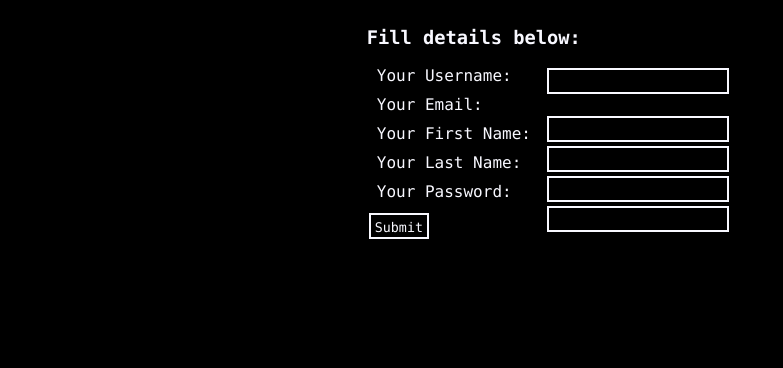
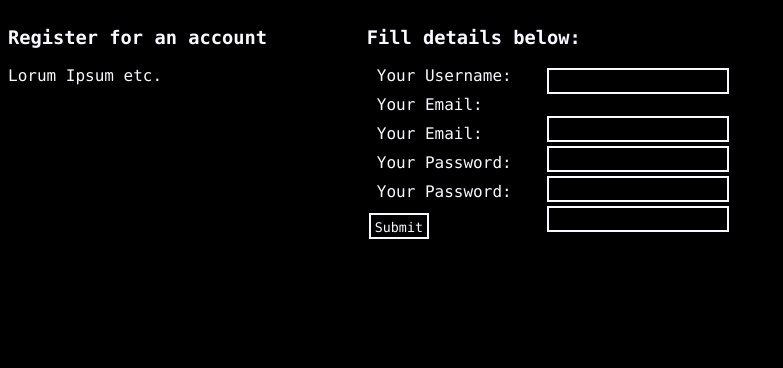
Before and after one commit to Grubbytoes/webapps2024, a Django app: page /register/ in a window 1280 px wide. Shown: the part 140-508 px from the top of the page, without its empty margins (0-783 px from the left). Run offline with Django 5.2, Linux system fonts and the light colour scheme.

Commit message:
I am tired and want burgir

```diff
--- a/payapp/views.py
+++ b/payapp/views.py
@@ -42,7 +42,7 @@
         else:
             return redirect('/home')
 
-    return render(request, 'forms/base_form.html', {
+    return render(request, 'base_form.html', {
         'page_title': 'login',
         'form': forms.LoginForm(),
         'errors': errors,
--- a/register/forms.py
+++ b/register/forms.py
@@ -4,6 +4,20 @@
 class RegisterForm(forms.Form):
     username = forms.CharField(label="Your Username")
     email = forms.EmailField(label="Your Email")
+    email_conf = forms.EmailField(label="Your Email")
+    password = forms.CharField(label="Your Password", widget=forms.PasswordInput)
+    password_conf = forms.CharField(label="Your Password", widget=forms.PasswordInput)
+
+    def is_valid(self):
+        if super(self).is_valid():
+            if self.data['email'] != self.data['email_conf']:
+                return False
+            if self.data['password'] != self.data['password_conf']:
+                return False
+            return True
+        return False
+
+class SetUp(forms.Form):
     first_name = forms.CharField(label="Your First Name")
     last_name = forms.CharField(label="Your Last Name")
-    password = forms.CharField(label="Your Password", widget=forms.PasswordInput)
+    currency = forms.ChoiceField(label="Your native currency", choices=models.CURRENCIES)
--- a/register/urls.py
+++ b/register/urls.py
@@ -2,5 +2,7 @@
 from . import views
 
 urlpatterns = [
-    path('', views.register)
+    path('', views.register),
+    path('setup', views.setup),
+    path('make_user', views.make_user)
 ]
--- a/register/views.py
+++ b/register/views.py
@@ -1,4 +1,6 @@
 from django.shortcuts import render, redirect
+
+from webapps2024.views import default_context
 from . import forms
 from payapp import models
 
@@ -48,11 +50,34 @@
 
     # Have they logged in?
     if ok:
-
         return redirect("/")
     else:
-        return render(request, 'forms/base_form.html', {
+        return render(request, 'register/register_account.html', {
             'page_title': 'register new user',
             'form': forms.RegisterForm(),
-            'errors': errors
+            'errors': errors,
+            'form_destination': '/register/setup'
         })
+
+
+def setup(request):
+    if request.method != "POST": return redirect("/register")
+
+    context = default_context(request, 'Set up your account')
+    setup_form = forms.SetUp()
+    context['form'] = setup_form
+    context['form_destination'] = "/register/make_user"
+
+    setup_form.data.update({
+        'username': request.POST['username'],
+        'email': request.POST['email'],
+        'password': request.POST['password']
+    })
+
+    return render(request, 'register/setup_account.html', context)
+
+
+def make_user(request):
+    if request.method != "POST": return redirect("/register")
+
+    setup_form = forms.SetUp(request.POST)
--- a/templates/forms/base_form.html
+++ b/templates/base_form.html
@@ -7,7 +7,7 @@
         </div>
         <div class="column-wide">
             <h3>Fill details below:</h3>
-            <form method="post">
+            <form method="post" {% if form_destination %}action="{{ form_destination }}"{% endif %}>
                 {% csrf_token %}
                 {{ form }}
                 <input type="submit" value="Submit">
--- a/templates/forms/make_a_payment.html
+++ b/templates/forms/make_a_payment.html
@@ -1,4 +1,4 @@
-{% extends "forms/base_form.html" %}
+{% extends "forms/../base_form.html" %}
 
 {% block form_description %}
     <h3>Send Money to a User</h3>
--- a/templates/forms/request_a_payment.html
+++ b/templates/forms/request_a_payment.html
@@ -1,4 +1,4 @@
-{% extends "forms/base_form.html" %}
+{% extends "forms/../base_form.html" %}
 
 {% block form_description %}
     <h3>Request money from another user.</h3>
--- /dev/null
+++ b/templates/register/register_account.html
@@ -0,0 +1,6 @@
+{% extends 'base_form.html' %}
+
+{% block form_description %}
+    <h3>Register for an account</h3>
+    <p>Lorum Ipsum etc.</p>
+{% endblock %}
--- /dev/null
+++ b/templates/register/setup_account.html
@@ -0,0 +1,6 @@
+{% extends 'base_form.html' %}
+
+{% block form_description %}
+    <h3>Set up my account</h3>
+    <p>We just need a few more details!</p>
+{% endblock %}
--- a/templates/user_info/my_notifications.html
+++ b/templates/user_info/my_notifications.html
@@ -1,4 +1,4 @@
-{% extends 'forms/base_form.html' %}
+{% extends 'forms/../base_form.html' %}
 
 
 {% block content %}
--- a/todo.txt
+++ b/todo.txt
@@ -1,11 +1,10 @@
 ESSENTIAL
-* View requests sent and received
-* Accept or reject requests
 * Set up screen (select your currency)
 * implement currency conversion
 * Check which pages are login-required
 
 WOULD BE NICE
+* Order payments and request newest first
 * Delete individual notification
 * Accept requests from send payment screen
 * 'Partially' accept requests, IE send less money than requested
```
